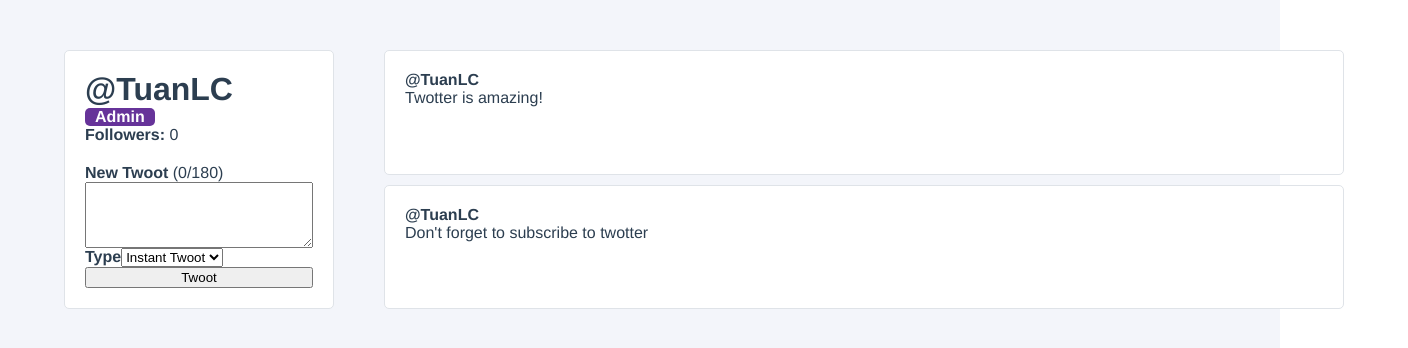
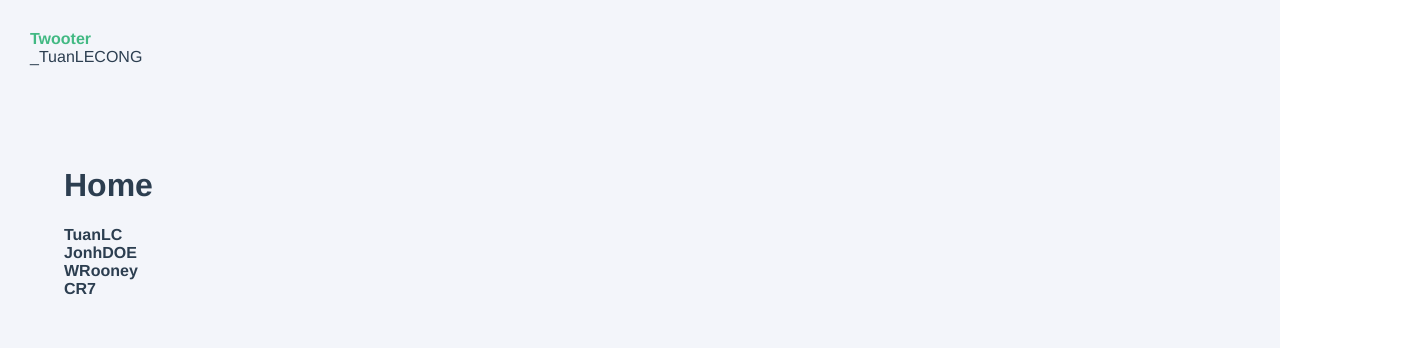
Before and after one commit to tuanlc/twotter, a Vue app: page / in a window 1280 px wide. Shown: the top 348 px of the page, 1408 px wide, since content can reach past the window. Built offline with nearby package versions, Linux system fonts and the light colour scheme.

Commit message:
Routing with Vue Router 4

```diff
--- a/package.json
+++ b/package.json
@@ -11,7 +11,8 @@
     "core-js": "^3.6.5",
     "node-sass": "^4.14.1",
     "sass-loader": "^10.0.2",
-    "vue": "^3.0.0-0"
+    "vue": "^3.0.0-0",
+    "vue-router": "^4.0.0-beta.13"
   },
   "devDependencies": {
     "@vue/cli-plugin-babel": "~4.5.0",
--- a/src/App.vue
+++ b/src/App.vue
@@ -1,17 +1,34 @@
 <template>
   <div id="app">
-    <UserProfile />
+    <nav>
+      <router-link to="/">
+        <div class="navigation__logo">
+          Twooter
+        </div>
+      </router-link>
+      <div class="navigation__user">
+        {{ state.user.username }}
+      </div>
+    </nav>
+    <router-view />
   </div>
 </template>
 
 <script>
-
-import UserProfile from './components/UserProfile';
+import { reactive } from 'vue';
 
 export default {
   name: 'App',
-  components: {
-    UserProfile
+  setup() {
+    const state = reactive({
+      user: {
+        username: '_TuanLECONG'
+      }
+    });
+
+    return {
+      state
+    }
   }
 }
 </script>
@@ -25,4 +42,8 @@ export default {
   min-height: 100vh;
   background-color: #F3F5FA;
 }
+
+nav {
+  padding: 30px;
+}
 </style>
--- /dev/null
+++ b/src/assets/users.js
@@ -0,0 +1,43 @@
+const users = [
+  {
+    id: 1,
+    username: "TuanLC",
+    firstName: "Tuan",
+    lastName: "LE CONG",
+    email: "tuancnttbk93@gmail.com",
+    isAdmin: true,
+    twoots: [
+      { id: 1, content: "Twotter is amazing!" },
+      { id: 2, content: "Don't forget to subscribe to twotter" },
+    ]
+  },
+  {
+    id: 2,
+    username: "JonhDOE",
+    firstName: "Jonh",
+    lastName: "Doe",
+    email: "jonhdoe@gmail.com",
+    isAdmin: false,
+    twoots: []
+  },
+  {
+    id: 3,
+    username: "WRooney",
+    firstName: "Rooney",
+    lastName: "Wayne",
+    email: "wrooney@gmail.com",
+    isAdmin: false,
+    twoots: []
+  },
+  {
+    id: 4,
+    username: "CR7",
+    firstName: "Ronaldo",
+    lastName: "C.",
+    email: "cr7@gmail.com",
+    isAdmin: false,
+    twoots: []
+  }
+];
+
+export default users;
--- a/src/main.js
+++ b/src/main.js
@@ -1,4 +1,5 @@
 import { createApp } from 'vue'
 import App from './App.vue'
+import router from './router'
 
-createApp(App).mount('#app')
+createApp(App).use(router).mount('#app')
--- /dev/null
+++ b/src/router/index.js
@@ -0,0 +1,40 @@
+import { createRouter, createWebHistory } from 'vue-router';
+import Home from '../views/Home';
+import UserProfile from '../views/UserProfile';
+import Admin from '../views/Admin';
+
+const routes = [
+  {
+    path: '/',
+    name: 'Home',
+    component: Home
+  },
+  {
+    path: '/users/:userId',
+    name: 'UserProfile',
+    component: UserProfile
+  },
+  {
+    path: '/admin',
+    name: 'Admin',
+    component: Admin,
+    meta: {
+      requiresAdmin: true
+    }
+  }
+];
+
+const router = createRouter({
+  routes,
+  history: createWebHistory()
+});
+
+router.beforeEach(async (to, from, next) => {
+  const isAdmin = false;
+  const requiresAdmin = to.matched.some(record => record.meta.requiresAdmin);
+
+  if (requiresAdmin && !isAdmin) next({ name: 'Home' });
+  else next();
+});
+
+export default router;
--- a/src/styles/app.scss
+++ b/src/styles/app.scss
@@ -1,3 +1,14 @@
 body {
   margin: 0;
+
+  a {
+    font-weight: bold;
+    color: #2c3e50;
+    font-style: normal;
+    text-decoration: none;
+
+    &.router-link-exact-active {
+      color: #42b983;
+    }
+  }
 }
--- /dev/null
+++ b/src/views/Admin.vue
@@ -0,0 +1,11 @@
+<template>
+  <div class="admin">
+    <h1>Admin</h1>
+  </div>
+</template>
+
+<style lang="scss" scoped>
+  .admin {
+    padding: 50px 5%;
+  }
+</style>
--- /dev/null
+++ b/src/views/Home.vue
@@ -0,0 +1,34 @@
+<template>
+  <div class="home">
+    <h1>Home</h1>
+    <div class="users-list">
+      <router-link v-for="user in users" :to="{name: 'UserProfile', params: { userId: user.id }}" v-bind:key="user.id">
+        {{ user.username }}
+      </router-link>
+    </div>
+  </div>
+</template>
+
+<script>
+import users from '../assets/users';
+
+export default {
+  name: 'Home',
+  setup() {
+    return {
+      users
+    }
+  }
+}
+</script>
+
+<style lang="scss" scoped>
+  .home {
+    padding: 50px 5%;
+
+    .users-list {
+      display: flex;
+      flex-direction: column;
+    }
+  }
+</style>
--- a/src/components/UserProfile.vue
+++ b/src/views/UserProfile.vue
@@ -24,9 +24,11 @@
 
 <script>
 import { reactive, computed } from 'vue';
+import { useRoute } from 'vue-router';
 
-import TwootItem from "./TwootItem";
-import CreateTwootPanel from "./CreateTwootPanel";
+import users from '../assets/users';
+import TwootItem from "../components/TwootItem";
+import CreateTwootPanel from "../components/CreateTwootPanel";
 
 export default {
   name: "UserProfile",
@@ -35,20 +37,12 @@ export default {
     CreateTwootPanel
   },
   setup() {
+    const route = useRoute();
+    const userId = computed(() => route.params.userId);
+
     const state = reactive({
       followers: 0,
-      user: {
-        id: 1,
-        username: "TuanLC",
-        firstName: "Tuan",
-        lastName: "LE CONG",
-        email: "tuancnttbk93@gmail.com",
-        isAdmin: true,
-        twoots: [
-          { id: 1, content: "Twotter is amazing!" },
-          { id: 2, content: "Don't forget to subscribe to twotter" },
-        ],
-      }
+      user: users[userId.value - 1] || users[0]
     });
 
     const fullName = computed(() => `${state.user.firstName} ${state.user.lastName}`);
@@ -68,7 +62,8 @@ export default {
       state,
       fullName,
       followUser,
-      createNewTwoot
+      createNewTwoot,
+      userId
     };
   }
 };
```
Also changed, not shown: 1 other file (tests, documents, lock files or other folders).
